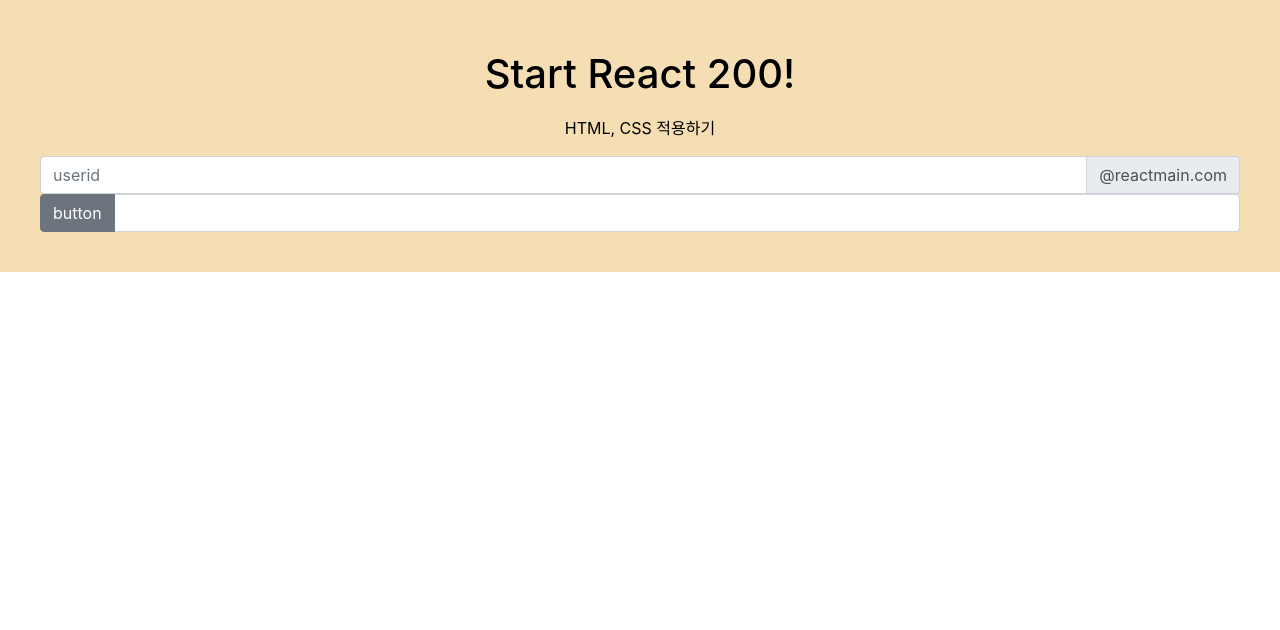
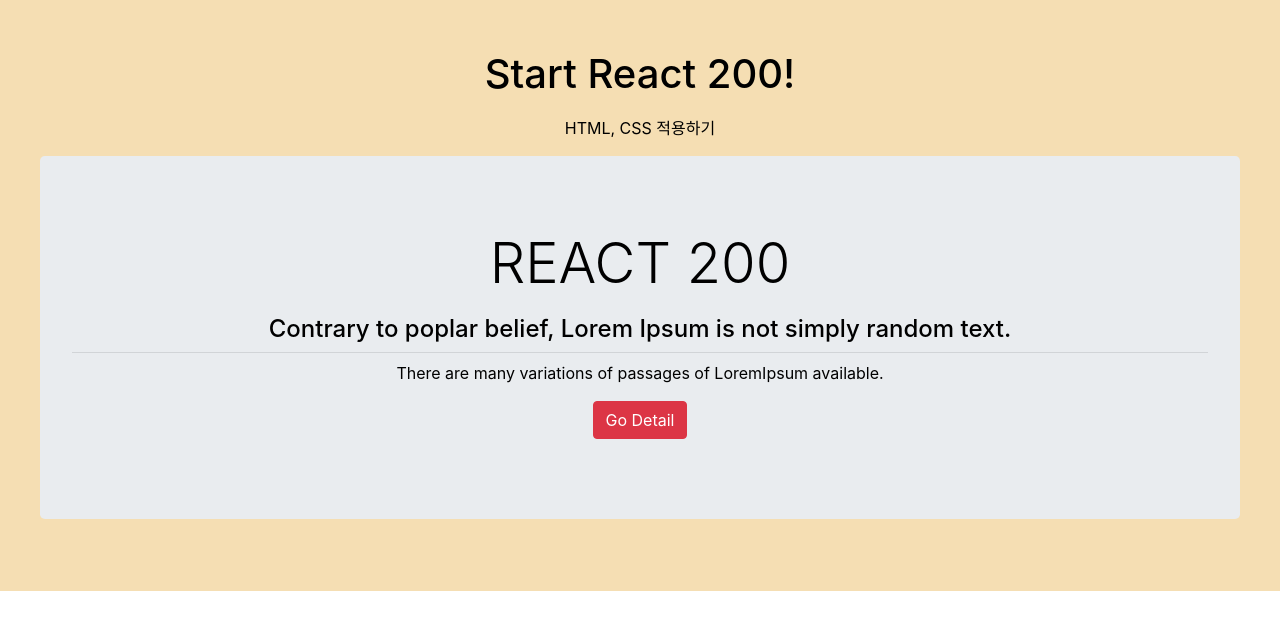
Before and after one commit to dev-chloe/hangout-react200, a React (Create React App) app: page / in a window 1280 px wide. Shown: the top 630 px of the page. Built offline with nearby package versions, Linux system fonts and the light colour scheme.

Commit message:
react200 초급046

```diff
--- a/src/App.js
+++ b/src/App.js
@@ -1,6 +1,6 @@
 import React from 'react';
 import './App.css';
-import ReactstrapInputGroup from './R045_ReactstrapInputGroup';
+import ReactstrapJumbotron from './R046_ReactstrapJumbotron';
 import 'bootstrap/dist/css/bootstrap.css';
 
 function App() {
@@ -8,7 +8,7 @@
     <div className="cont_box">
       <h1>Start React 200!</h1>
       <p>HTML, CSS 적용하기</p>
-      <ReactstrapInputGroup />
+      <ReactstrapJumbotron />
     </div>
   );
 }
--- /dev/null
+++ b/src/R046_ReactstrapJumbotron.js
@@ -0,0 +1,22 @@
+import React, { Component } from 'react';
+import { Button, Jumbotron } from 'reactstrap';
+
+class R046_ReactstrapJumbotron extends Component {
+  render() {
+    return (
+      <>
+        <Jumbotron>
+          <h1 className="display-4">REACT 200</h1>
+          <p className="h4">Contrary to poplar belief,
+          Lorem Ipsum is not simply random text.</p>
+          <hr className="my-2" />
+          <p>There are many variations of passages of LoremIpsum available.</p>
+          <p className="lead">
+            <Button color="danger">Go Detail</Button>
+          </p>
+        </Jumbotron>
+      </>
+    )
+  }
+}
+export default R046_ReactstrapJumbotron;
```
